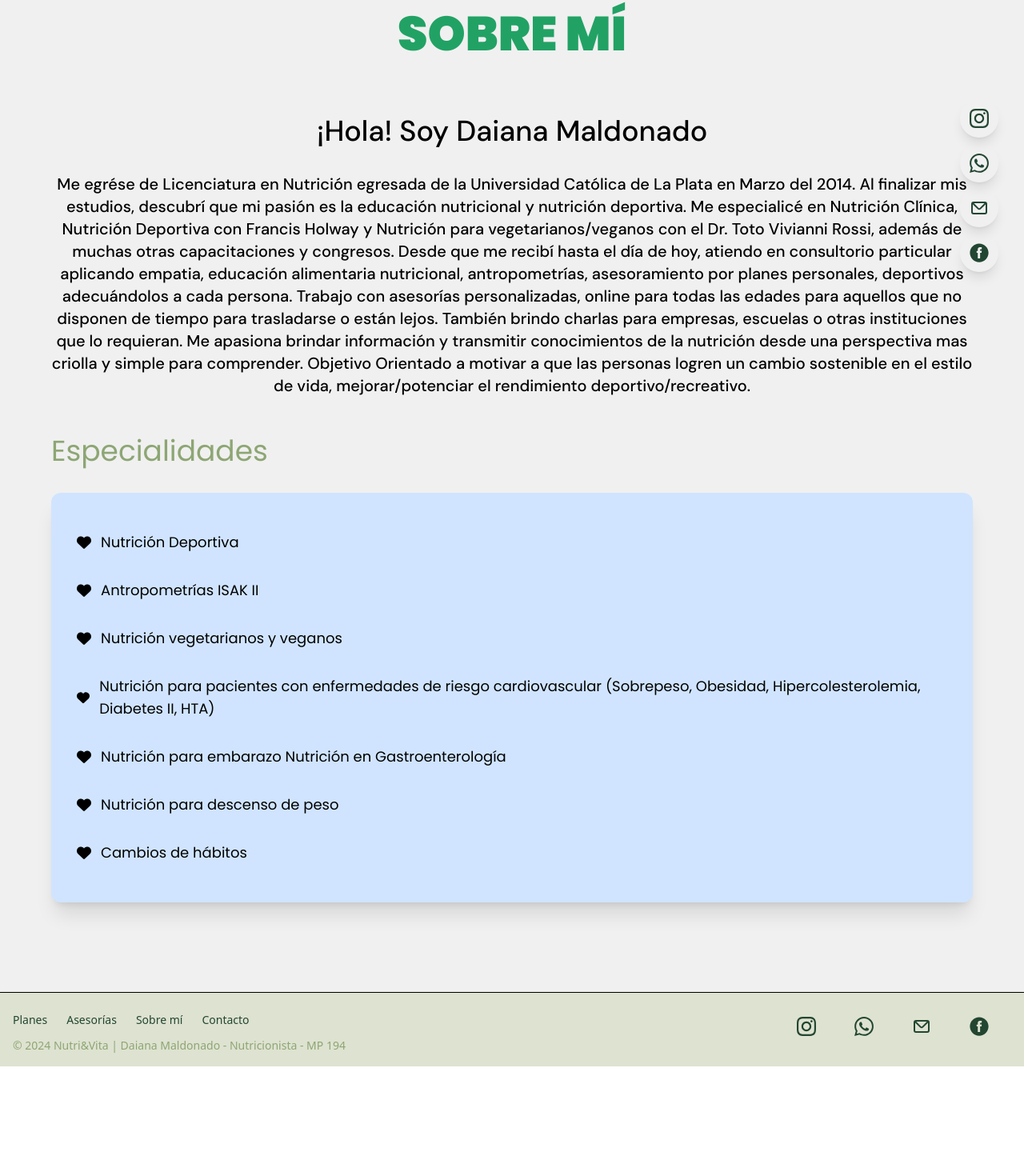
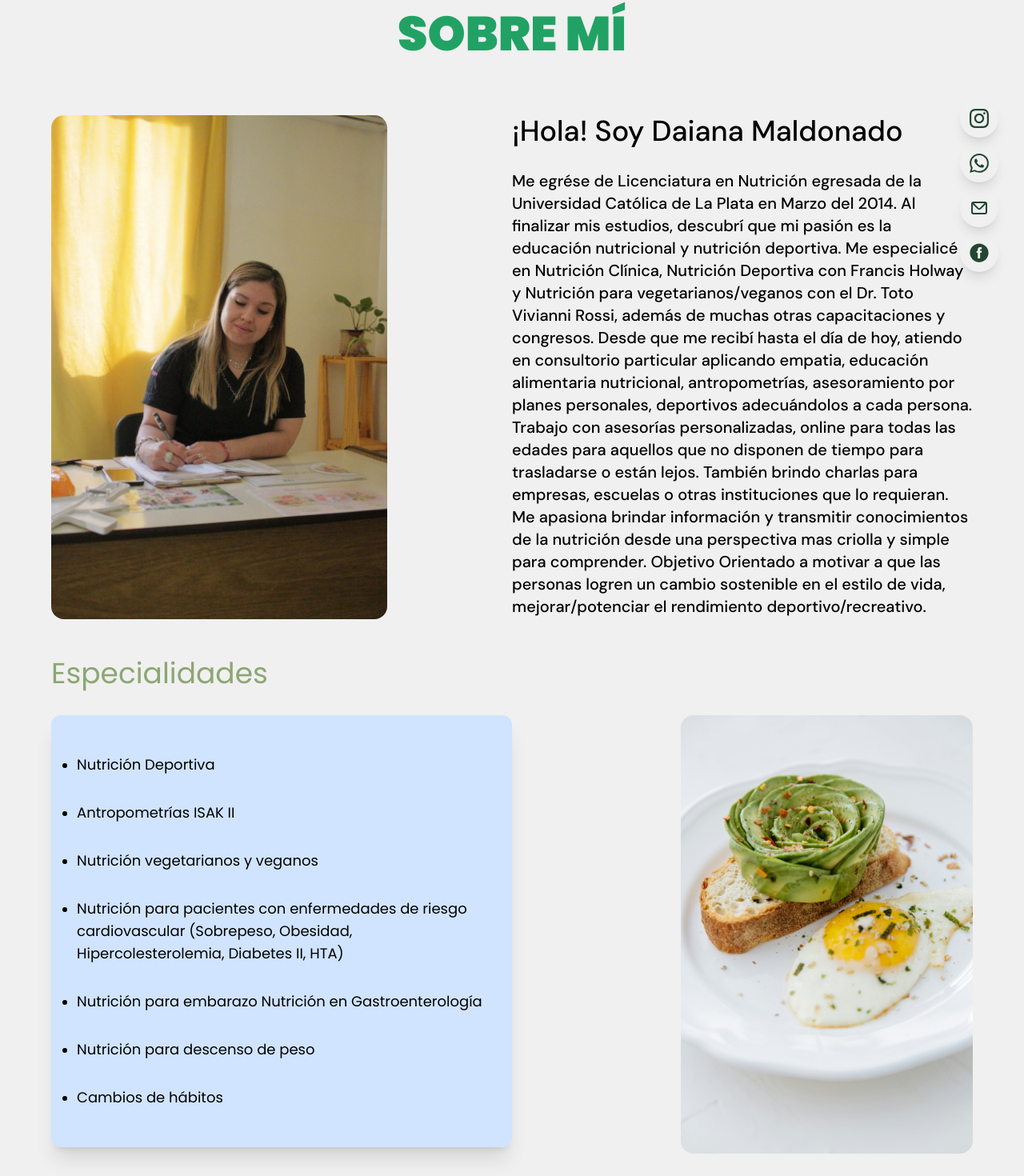
Before and after one commit to pauladayn/nutrition-maldonado, a Next.js app: page /sobre-mi in a window 1280 px wide. Shown: the part 108-1578 px from the top of the page at 80% size. Before the commit the page ends 1441 px from the top, so only its background shows below. Built offline with nearby package versions, Linux system fonts and the light colour scheme.

Commit message:
Add 2 columns, profile photo and avocado toast image & move data to constants

```diff
--- a/src/app/sobre-mi/page.tsx
+++ b/src/app/sobre-mi/page.tsx
@@ -1,16 +1,10 @@
 import { poppins, dmSans } from '../fonts';
 import Image from 'next/image';
-import heartSVG from '../../../public/assets/icons/heart.svg';
+import profilePhoto from '../../../public/assets/consul02.jpeg';
+import avocadoToast from '../../../public/assets/avocadoToast.jpg';
+import { especialidades } from '@/constants';
+
 export default function About() {
-  const especialidades = [
-    'Nutrición Deportiva',
-    'Antropometrías ISAK II',
-    'Nutrición vegetarianos y veganos',
-    'Nutrición para pacientes con enfermedades de riesgo cardiovascular (Sobrepeso, Obesidad, Hipercolesterolemia, Diabetes II, HTA)',
-    'Nutrición para embarazo Nutrición en Gastroenterología',
-    'Nutrición para descenso de peso',
-    'Cambios de hábitos',
-  ];
   return (
     <>
       <div className="min-h-2 pb-20 lg:pb-12 px-6 lg:px-16 pt-24 max-w-full">
@@ -18,31 +12,42 @@ export default function About() {
           <h1 className={`${poppins.className} text-4xl lg:text-6xl line-height-lg text-center text-primary font-black  lg:pb-8 uppercase`}>
             Sobre mí
           </h1>
-          <div className="flex flex-col gap-8 max-w-7xl mb-4 lg:mb-12">
-            <h4 className={`${dmSans.className} text-center font-medium text-2xl md:text-4xl leading-10`}>¡Hola! Soy Daiana Maldonado</h4>
-            <h4 className={`${dmSans.className} text-center font-medium text-lg md:text-xl leading-10`}>
+          <div className="flex flex-col gap-8 max-w-6xl mb-4 lg:mb-12">
+            <div className="columns-1 lg:columns-2 gap-x-0">
+              <div className="flex-1 lg:flex justify-start  hidden">
+                <Image src={profilePhoto} alt="profile-photo-consultory" className="rounded-2xl" width={420} />
+              </div>
+              <div className="flex flex-col gap-7">
+                <h4 className={`${dmSans.className} text-center font-medium text-2xl md:text-4xl lg:text-left leading-10`}>
+                  ¡Hola! Soy Daiana Maldonado
+                </h4>
+                <h4 className={`${dmSans.className} text-center font-medium text-lg md:text-xl lg:text-left leading-10`}>
                   Me egrése de Licenciatura en Nutrición egresada de la Universidad Católica de La Plata en Marzo del 2014. Al finalizar mis estudios,
-              descubrí que mi pasión es la educación nutricional y nutrición deportiva. Me especialicé en Nutrición Clínica, Nutrición Deportiva con
-              Francis Holway y Nutrición para vegetarianos/veganos con el Dr. Toto Vivianni Rossi, además de muchas otras capacitaciones y congresos.
-              Desde que me recibí hasta el día de hoy, atiendo en consultorio particular aplicando empatia, educación alimentaria nutricional,
-              antropometrías, asesoramiento por planes personales, deportivos adecuándolos a cada persona. Trabajo con asesorías personalizadas,
-              online para todas las edades para aquellos que no disponen de tiempo para trasladarse o están lejos. También brindo charlas para
-              empresas, escuelas o otras instituciones que lo requieran. Me apasiona brindar información y transmitir conocimientos de la nutrición
-              desde una perspectiva mas criolla y simple para comprender. Objetivo Orientado a motivar a que las personas logren un cambio sostenible
-              en el estilo de vida, mejorar/potenciar el rendimiento deportivo/recreativo.
+                  descubrí que mi pasión es la educación nutricional y nutrición deportiva. Me especialicé en Nutrición Clínica, Nutrición Deportiva
+                  con Francis Holway y Nutrición para vegetarianos/veganos con el Dr. Toto Vivianni Rossi, además de muchas otras capacitaciones y
+                  congresos. Desde que me recibí hasta el día de hoy, atiendo en consultorio particular aplicando empatia, educación alimentaria
+                  nutricional, antropometrías, asesoramiento por planes personales, deportivos adecuándolos a cada persona. Trabajo con asesorías
+                  personalizadas, online para todas las edades para aquellos que no disponen de tiempo para trasladarse o están lejos. También brindo
+                  charlas para empresas, escuelas o otras instituciones que lo requieran. Me apasiona brindar información y transmitir conocimientos
+                  de la nutrición desde una perspectiva mas criolla y simple para comprender. Objetivo Orientado a motivar a que las personas logren
+                  un cambio sostenible en el estilo de vida, mejorar/potenciar el rendimiento deportivo/recreativo.
                 </h4>
-            <div className='my-4 flex flex-col gap-8'>
+              </div>
+            </div>
+            <div className="my-4 flex flex-col gap-8">
               <p className={`${poppins.className} text-olive text-4xl`}>Especialidades</p>
-              <ul className="p-8 rounded-xl bg-skyBlue shadow-xl flex flex-col">
-                {especialidades.map((item, index) => (
-                  <li key={index} className={`${poppins.className} my-4 flex items-center gap-3`}>
-                    <span>
-                      <Image src={heartSVG} width={18} height={18} alt="icon" />
-                    </span>
+              <div className="columns-1 lg:columns-2 gap-x-0">
+                <ul className="p-8 rounded-xl bg-skyBlue shadow-xl flex flex-col list-disc">
+                  {especialidades.map(({ id, item }) => (
+                    <li key={id} className={`${poppins.className} my-4`}>
                       <p className="text-lg font-medium">{item}</p>
                     </li>
                   ))}
                 </ul>
+                <div className="flex-1 lg:flex justify-end  hidden">
+                  <Image src={avocadoToast} alt="profile-photo-consultory" className="rounded-2xl" width={365} />
+                </div>
+              </div>
             </div>
           </div>
         </div>
--- a/src/constants.ts
+++ b/src/constants.ts
@@ -12,41 +12,40 @@ import card10 from '../public/assets/onlineMeeting.jpg';
 import card11 from '../public/assets/consulting.jpg';
 import sectionImg from '../public/assets/weightLifting.jpg';
 
+const testPhone = '5492974223518';
+const welcomeMessage = '?text=Hola,%20quiero%20m%C3%A1s%20informaci%C3%B3n%20sobre%20asesor%C3%ADas%20y%20planes';
+export const whatsapp = `https://wa.me/${testPhone}${welcomeMessage}`;
 
-const testPhone = '5492974223518'
-const welcomeMessage = '?text=Hola,%20quiero%20m%C3%A1s%20informaci%C3%B3n%20sobre%20asesor%C3%ADas%20y%20planes'
-export const whatsapp = `https://wa.me/${testPhone}${welcomeMessage}`
-
-const email = 'paudayup@gmail.com'
-const facebook = 'https://www.facebook.com/nutriyvita'
+const email = 'paudayup@gmail.com';
+const facebook = 'https://www.facebook.com/nutriyvita';
 
 export const socialMediaItems = [
   {
     id: 'instagram',
     href: 'https://www.instagram.com/nutriyvita/',
     icon: instagramSVG,
-        alt: 'instagram-icon'
+    alt: 'instagram-icon',
   },
 
   {
     id: 'whatsapp',
     href: whatsapp,
     icon: whatsappSVG,
-        alt: 'whatsapp-icon'
+    alt: 'whatsapp-icon',
   },
   {
     id: 'email',
     href: `mailto:${email}`,
     icon: gmailSVG,
-        alt: 'email-icon'
+    alt: 'email-icon',
   },
   {
     id: 'facebook',
     href: facebook,
     icon: facebookSVG,
-        alt: 'facebook-icon'
-    }
-]
+    alt: 'facebook-icon',
+  },
+];
 
 export const navLinks = [
   {
@@ -65,7 +64,7 @@ export const navLinks = [
     title: 'Contacto',
     href: '/contacto',
   },
-]
+];
 
 export const services = [
   {
@@ -75,20 +74,22 @@ export const services = [
     path: '/asesorias',
     img: card11,
     bg: 'peach',
+    // wspLink:  `https://wa.me/${testPhone}`
   },
   {
     title: 'Antropometría',
-        subtitle: 'La antropometría es un análisis de tu composición corporal, con el objetivo de reunir un conjunto de medidas para tener una referencia precisa a la hora de realizar el diseño de un plan de alimentación.',
+    subtitle:
+      'La antropometría es un análisis de tu composición corporal, con el objetivo de reunir un conjunto de medidas para tener una referencia precisa a la hora de realizar el diseño de un plan de alimentación.',
     mainInfo: '¿Por qué es necesaria?',
     infoImage: sectionImg,
     info: [
       {
         title: 'La balanza es una medida inexacta',
-                text: 'Por lo cual al realizar este conjunto de mediciones nos ayudará a comprender como está distribuido nuestro peso corporal y sacar ventaja para un body recomposition, mejorar/potenciar el rendimiento deportivo, entre otros.'
+        text: 'Por lo cual al realizar este conjunto de mediciones nos ayudará a comprender como está distribuido nuestro peso corporal y sacar ventaja para un body recomposition, mejorar/potenciar el rendimiento deportivo, entre otros.',
       },
       {
         title: 'En los deportistas es fundamental',
-                text: 'Una vez obtenido los resultados podemos modificar la alimentación para mejorar el rendimiento.'
+        text: 'Una vez obtenido los resultados podemos modificar la alimentación para mejorar el rendimiento.',
       },
     ],
     btnText: 'Quiero empezar',
@@ -103,19 +104,21 @@ export const services = [
     path: '/asesorias',
     img: card10,
     bg: 'paleYellow',
-        mainInfo: 'Tanto la entrevista inicial como el seguimiento posterior se adaptan al formato virtual y contas con soporte por Whatsapp o email para resolver dudas o plantear reformulaciones en tus objetivos.'
+    mainInfo:
+      'Tanto la entrevista inicial como el seguimiento posterior se adaptan al formato virtual y contas con soporte por Whatsapp o email para resolver dudas o plantear reformulaciones en tus objetivos.',
   },
   {
     title: 'Controles',
-        subtitle: 'Seguimiento offline para chequear dudas, medidas, control de peso corporal, consultas. También contas con un acompañamiento a través de email o Whatsapp.',
+    subtitle:
+      'Seguimiento offline para chequear dudas, medidas, control de peso corporal, consultas. También contas con un acompañamiento a través de email o Whatsapp.',
     btnText: 'Quiero empezar',
     path: '/asesorias',
     img: card06,
     bg: 'lilac',
-        mainInfo: 'Accedé a ajustes de menú quincenales, recetarios para acompañarte en tu ciclo de comidas diarias. Es ideal si desde que arrancaste una asesoría conmigo, pasaron mas de 4 semanas.'
-    }
-
-]
+    mainInfo:
+      'Accedé a ajustes de menú quincenales, recetarios para acompañarte en tu ciclo de comidas diarias. Es ideal si desde que arrancaste una asesoría conmigo, pasaron mas de 4 semanas.',
+  },
+];
 
 export const plans = [
   {
@@ -128,17 +131,19 @@ export const plans = [
     info: [
       {
         title: 'Listado de alimentos',
-                text: 'Cuáles son los carbohidratos, proteínas y grasas ideales para tu objetivo'
+        text: 'Cuáles son los carbohidratos, proteínas y grasas ideales para tu objetivo',
       },
       {
         title: 'Cómo armar cada comida',
-                text: 'Ejemplos concretos de desayunos, meriendas, almuerzos y cenas'
+        text: 'Ejemplos concretos de desayunos, meriendas, almuerzos y cenas',
       },
       {
         title: 'Tips para tu objetivo',
-                text: 'Contacto directo conmigo por Whatsapp para sacarte cualquier duda que te vaya surgiendo'
-            }],
-        mainInfo: 'Este plan es ideal para comenzar un cambio de hábitos. Está pensado para que lo hagas al menos durante 4 semanas y cuando te sientas seguro puedas avanzar un paso más y adquirir el plan Personalizado.',
+        text: 'Contacto directo conmigo por Whatsapp para sacarte cualquier duda que te vaya surgiendo',
+      },
+    ],
+    mainInfo:
+      'Este plan es ideal para comenzar un cambio de hábitos. Está pensado para que lo hagas al menos durante 4 semanas y cuando te sientas seguro puedas avanzar un paso más y adquirir el plan Personalizado.',
     path: '/planes',
     bg: 'peach',
     img: card04,
@@ -153,20 +158,20 @@ export const plans = [
     info: [
       {
         title: 'Diseño y armado de cada una de las comidas',
-                text: 'Cálculo de porciones personalizadas para vos según tu objetivo y entrenamiento'
+        text: 'Cálculo de porciones personalizadas para vos según tu objetivo y entrenamiento',
       },
       {
         title: 'Ideas de menú',
-                text: 'Listado de colaciones y snacks. Listado de compras para un stock y planificación exitosa'
+        text: 'Listado de colaciones y snacks. Listado de compras para un stock y planificación exitosa',
       },
       {
         title: 'Recomendaciones para lograr tu objetivo',
-                text: 'Asesoramiento en suplementación según el caso'
+        text: 'Asesoramiento en suplementación según el caso',
       },
       {
         title: 'Asesoría personalizada',
-                text: 'Contacto directo por Whatsapp para resolver dudas'
-            }
+        text: 'Contacto directo por Whatsapp para resolver dudas',
+      },
     ],
     path: '/planes',
     bg: 'skyBlue',
@@ -182,28 +187,27 @@ export const plans = [
     info: [
       {
         title: 'Listado de alimentos',
-                text: 'Cuáles son los carbohidratos, proteínas y grasas'
+        text: 'Cuáles son los carbohidratos, proteínas y grasas',
       },
       {
         title: 'Cómo armar cada comida',
-                text: 'Ejemplos concretos de desayunos, meriendas, almuerzos y cenas'
+        text: 'Ejemplos concretos de desayunos, meriendas, almuerzos y cenas',
       },
 
       {
         title: 'Pautas higiénico dietéticas y de conducta alimentaria',
-                text: 'Recomendaciones para mejor adherencia al plan'
+        text: 'Recomendaciones para mejor adherencia al plan',
       },
       {
         title: 'Asesoría personalizada',
-                text: 'Contacto directo por Whatsapp para resolver dudas'
-            }
-
+        text: 'Contacto directo por Whatsapp para resolver dudas',
+      },
     ],
-        mainInfo: 'Este plan es ideal para comenzar si nunca hiciste una asesoría conmigo. Está pensado para que lo hagas al menos durante 4 semanas y cuando te sientas seguro puedas avanzar un paso más y adquirir el plan Personalizado.',
+    mainInfo:
+      'Este plan es ideal para comenzar si nunca hiciste una asesoría conmigo. Está pensado para que lo hagas al menos durante 4 semanas y cuando te sientas seguro puedas avanzar un paso más y adquirir el plan Personalizado.',
     path: '/planes',
     bg: 'paleYellow',
     img: card03,
-
   },
   {
     title: 'Vegetariano - vegano',
@@ -215,36 +219,49 @@ export const plans = [
     info: [
       {
         title: 'Nutrientes críticos',
-                text: 'Cuáles son y cómo podemos cubrir su requerimiento'
+        text: 'Cuáles son y cómo podemos cubrir su requerimiento',
       },
       {
         title: 'Vitamina b12',
-                text: 'TODO lo que tenes que saber: valores normales, suplementación y más'
+        text: 'TODO lo que tenes que saber: valores normales, suplementación y más',
       },
       {
         title: 'Grupos de alimentos',
-                text: 'Cuáles serán los alimentos fuentes de proteinas, carbohidratos y grasas'
+        text: 'Cuáles serán los alimentos fuentes de proteinas, carbohidratos y grasas',
       },
       {
         title: 'Tips de cocción y preparación',
-                text: 'Cómo hacer que se absorban mejor los nutrientes provenientes de alimentos vegetales'
+        text: 'Cómo hacer que se absorban mejor los nutrientes provenientes de alimentos vegetales',
       },
       {
         title: 'Listado de alimentos que no pueden faltar en tu dieta plant based',
-                text: 'Suplementos que pueden ser útiles'
+        text: 'Suplementos que pueden ser útiles',
       },
       {
         title: 'SEMANA de menú',
-                text: 'Ejemplos de desayunos, almuerzos, meriendas y cenas mega nutritivas'
-            }
+        text: 'Ejemplos de desayunos, almuerzos, meriendas y cenas mega nutritivas',
+      },
     ],
-        mainInfo: 'Ideal para quienes están buscando llevar una alimentación basada en plantas, de forma consciente e informados. TODO lo que necesitas aprender para llevar adelante este estilo de alimentación, sin riesgos y sumando salud.',
+    mainInfo:
+      'Ideal para quienes están buscando llevar una alimentación basada en plantas, de forma consciente e informados. TODO lo que necesitas aprender para llevar adelante este estilo de alimentación, sin riesgos y sumando salud.',
     path: '/planes',
     bg: 'lilac',
-        img: card02
+    img: card02,
+  },
+];
 
+export const especialidades = [
+  { id: 1, item: 'Nutrición Deportiva' },
+  { id: 2, item: 'Antropometrías ISAK II' },
+  { id: 3, item: 'Nutrición vegetarianos y veganos' },
+  {
+    id: 4,
+    item: 'Nutrición para pacientes con enfermedades de riesgo cardiovascular (Sobrepeso, Obesidad, Hipercolesterolemia, Diabetes II, HTA)',
   },
-]
+  { id: 5, item: 'Nutrición para embarazo Nutrición en Gastroenterología' },
+  { id: 6, item: 'Nutrición para descenso de peso' },
+  { id: 7, item: 'Cambios de hábitos' },
+];
 
 export const followUpPlanInformation = [
   'Controles offline: Es ideal si desde que arrancaste una asesoría conmigo, pasaron mas de 4 semanas.',
@@ -254,7 +271,6 @@ export const followUpPlanInformation = [
   /*   'Recetarios Sopas y platos calientes $5000 PRECIO REGULAR, POR TODO MARZO OFERTA 50% OFF $2599',
       'Entrenamiento $4999 Ricas en carbos $4999',
       'Acompañamiento a través de email o Whatsapp' */
-
-]
+];
 /* TEXTO ADICIONAL */
 /* Para comenzar un cambio que perdure en el tiempo, necesitamos arrancar con lo básico. Lo descargarás en formato pdf, listo para que puedas leerlo con comodidad y cuando desees desde tu celu o computadora. */
```
Lines whose indentation alone changed are shown as unchanged.
